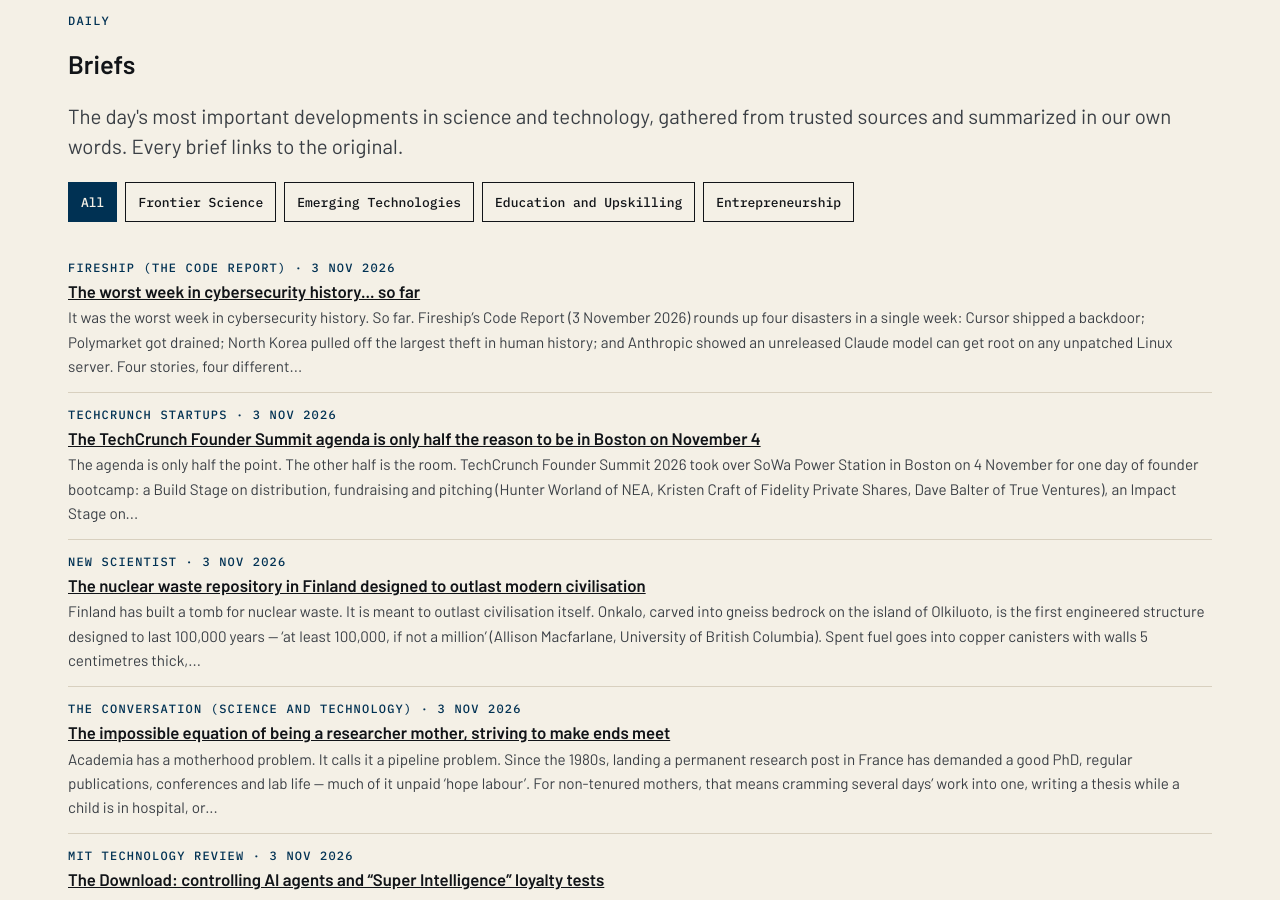
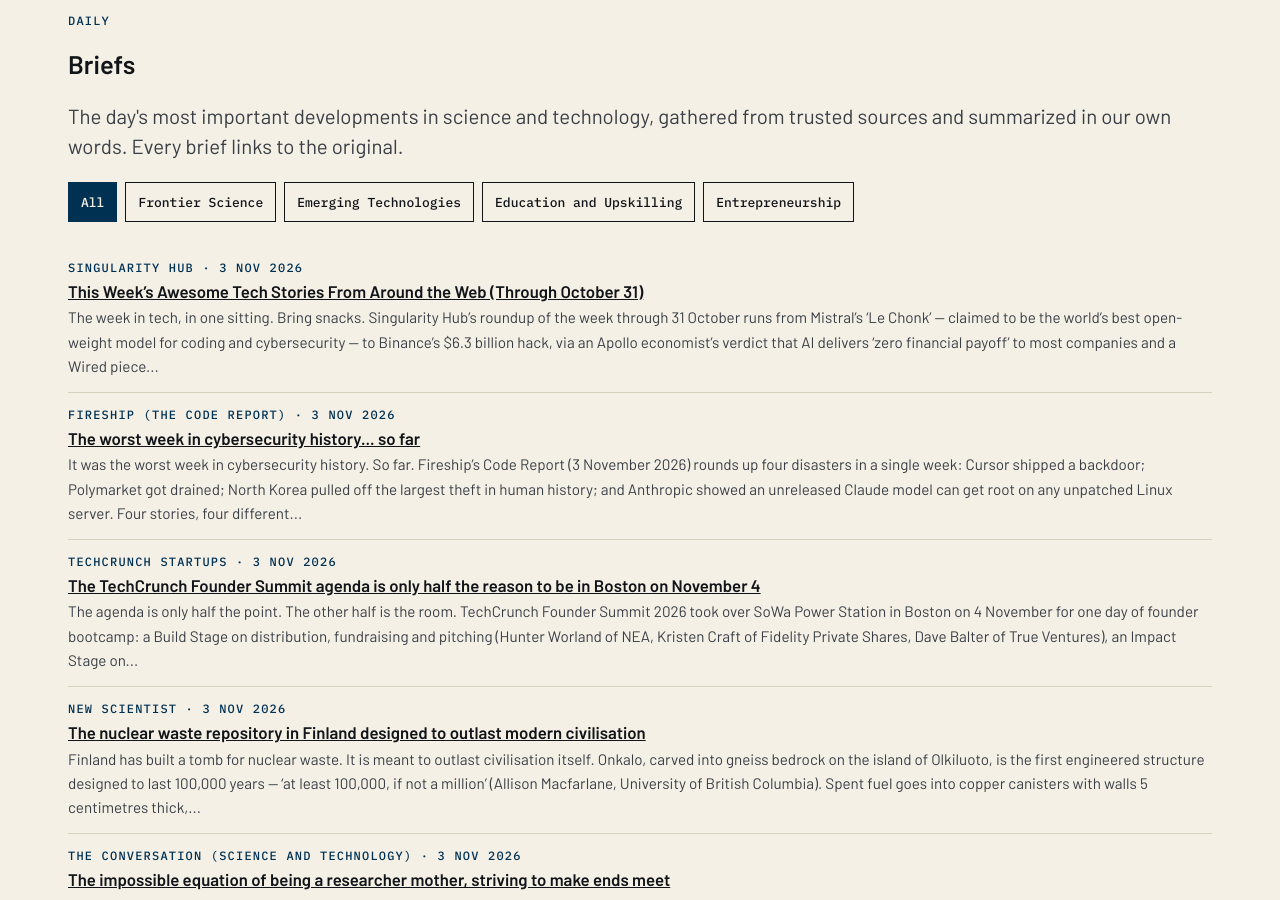
Before and after one commit to katz-news/katz.news, a Jekyll site: the page built from briefs/index.html, in a window 1280 px wide and 900 px high, scrolled down 318 px. Built offline with Jekyll 4.4.1, drawn with Linux system fonts in a browser that asks for light colours.

Commit message:
Publish 2026-11-05

```diff
--- a/_data/build.yml
+++ b/_data/build.yml
@@ -1 +1 @@
-published_at: 2026-11-05T11:40:08Z
+published_at: 2026-11-05T11:40:59Z
--- /dev/null
+++ b/_posts/briefs/2026-11-04-this-week-s-awesome-tech-stories-from-around-the-web-through.md
@@ -0,0 +1,13 @@
+---
+published: true
+title: This Week’s Awesome Tech Stories From Around the Web (Through October 31)
+date: 2026-11-03
+section: technology
+source_name: Singularity Hub
+source_url: https://singularityhub.com/2026/10/31/this-weeks-awesome-tech-stories-from-around-the-web-through-october-31-2/
+---
+The week in tech, in one sitting. Bring snacks.
+
+Singularity Hub's roundup of the week through 31 October runs from Mistral's 'Le Chonk' — claimed to be the world's best open-weight model for coding and cybersecurity — to Binance's $6.3 billion hack, via an Apollo economist's verdict that AI delivers 'zero financial payoff' to most companies and a Wired piece arguing an AI breakthrough has made decades of computer science research 'irrelevant'. Elsewhere: Google's first data centre satellite is online and writing poetry, Delaware wants to let AI agents run entire businesses with no human at the helm, Kodiak's driverless trucks have their first commercial deal, and someone built a tracker light enough for a butterfly.
+
+Conclusion: the future is not coming. It is already filing paperwork.
```
